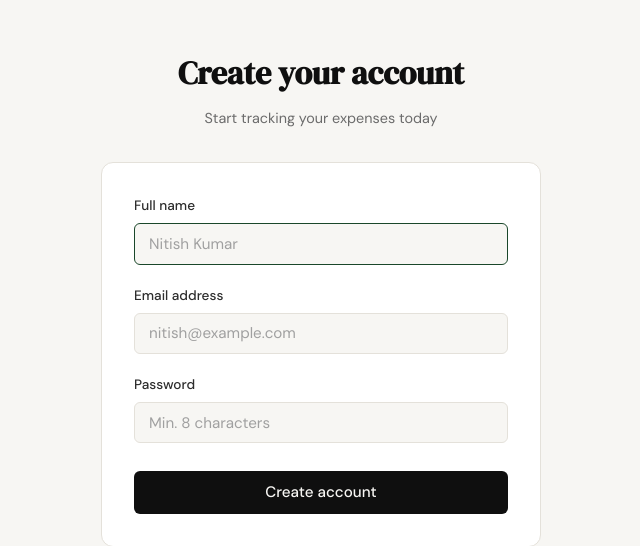
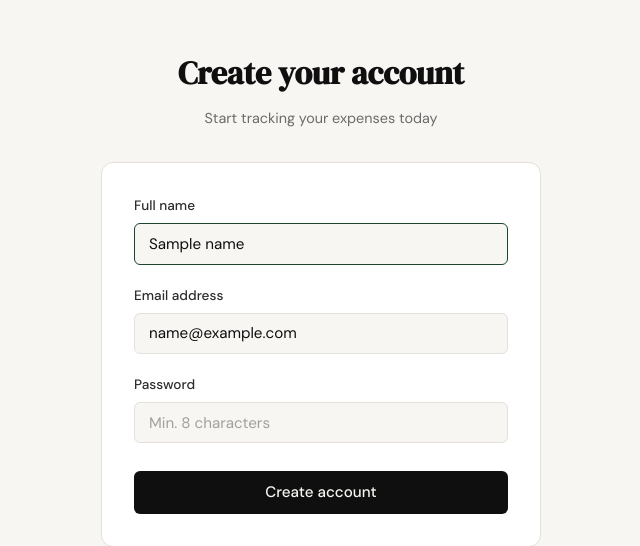
Before and after one commit to joysadventure/spendly, a Flask app: template templates/register.html in a window 1280 px wide. Shown: the part 61-607 px from the top of the page, without its empty margins (319-959 px from the left). Run offline with Flask 3, Linux system fonts and the light colour scheme; the template is opened without the code that fills it: most values are stand-ins (such as "Sample title", 1, 10 or a date in 2020).

Commit message:
registration: implement POST /register with success redirect to login
Co-Authored-By: Claude Sonnet 5 <noreply@anthropic.com>

```diff
--- a/app.py
+++ b/app.py
@@ -1,4 +1,7 @@
-from flask import Flask, render_template
+import sqlite3
+
+from flask import Flask, render_template, request, redirect, url_for
+from werkzeug.security import generate_password_hash
 
 from database.db import get_db, init_db, seed_db
 
@@ -18,14 +21,50 @@ def landing():
     return render_template("landing.html")
 
 
-@app.route("/register")
+@app.route("/register", methods=["GET", "POST"])
 def register():
-    return render_template("register.html")
+    if request.method == "GET":
+        return render_template("register.html")
+
+    name = request.form.get("name", "").strip()
+    email = request.form.get("email", "").strip()
+    password = request.form.get("password", "")
+
+    if not name or not email or not password:
+        return render_template(
+            "register.html", error="All fields are required.", name=name, email=email
+        )
+
+    if len(password) < 8:
+        return render_template(
+            "register.html",
+            error="Password must be at least 8 characters.",
+            name=name,
+            email=email,
+        )
+
+    password_hash = generate_password_hash(password)
+    conn = get_db()
+    try:
+        conn.execute(
+            "INSERT INTO users (name, email, password_hash) VALUES (?, ?, ?)",
+            (name, email, password_hash),
+        )
+        conn.commit()
+    except sqlite3.IntegrityError:
+        return render_template(
+            "register.html", error="Email already registered.", name=name, email=email
+        )
+    finally:
+        conn.close()
+
+    return redirect(url_for("login", registered=1))
 
 
 @app.route("/login")
 def login():
-    return render_template("login.html")
+    success = bool(request.args.get("registered"))
+    return render_template("login.html", success=success)
 
 
 @app.route("/terms")
--- a/static/css/style.css
+++ b/static/css/style.css
@@ -444,6 +444,16 @@ a { color: inherit; text-decoration: none; }
     margin-bottom: 1.25rem;
 }
 
+.auth-success {
+    background: var(--accent-light);
+    color: var(--accent);
+    border: 1px solid var(--accent);
+    border-radius: var(--radius-sm);
+    padding: 0.75rem 1rem;
+    font-size: 0.875rem;
+    margin-bottom: 1.25rem;
+}
+
 .form-group { margin-bottom: 1.25rem; }
 
 .form-group label {
--- a/templates/login.html
+++ b/templates/login.html
@@ -13,6 +13,9 @@
         </div>
 
         <div class="auth-card">
+            {% if success %}
+            <div class="auth-success">Account created — sign in to continue.</div>
+            {% endif %}
             {% if error %}
             <div class="auth-error">{{ error }}</div>
             {% endif %}
--- a/templates/register.html
+++ b/templates/register.html
@@ -22,13 +22,13 @@
                     <label for="name">Full name</label>
                     <input type="text" id="name" name="name"
                            class="form-input" placeholder="Nitish Kumar"
-                           required autofocus>
+                           value="{{ name or '' }}" required autofocus>
                 </div>
                 <div class="form-group">
                     <label for="email">Email address</label>
                     <input type="email" id="email" name="email"
                            class="form-input" placeholder="nitish@example.com"
-                           required>
+                           value="{{ email or '' }}" required>
                 </div>
                 <div class="form-group">
                     <label for="password">Password</label>
```
Also changed, not shown: .claude/specs/02-registration.md (added).
